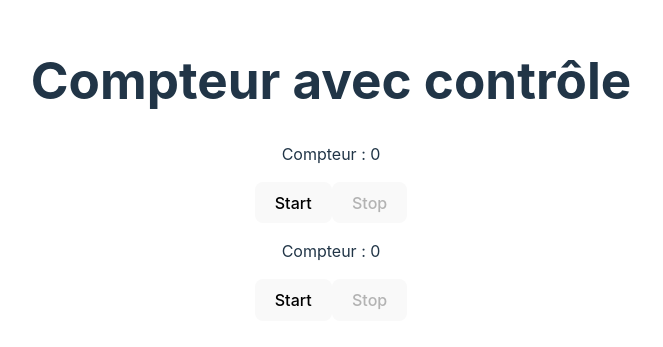
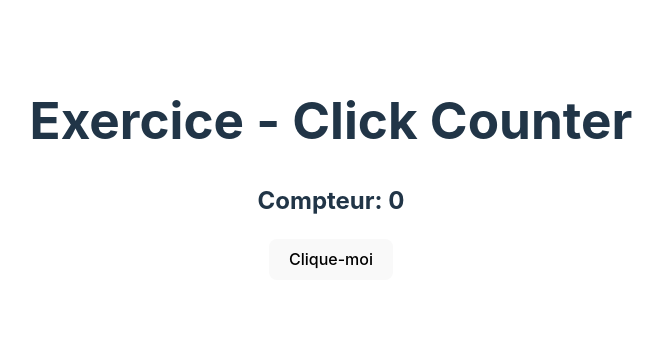
Before and after one commit to Zeikrom251/3WA-FSD-EX-React-demo, a React (Vite) app: page / in a window 1280 px wide. Shown: the part 231-578 px from the top of the page, without its empty margins (309-972 px from the left). Built offline with nearby package versions, Linux system fonts and the light colour scheme.

Commit message:
🆕 Exercice: apprendre à utiliser useEffect() avec un click counter

```diff
--- a/src/App.jsx
+++ b/src/App.jsx
@@ -1,12 +1,11 @@
 import "./App.css"
-import Counter from "./components/Counter"
+import ClickCounter from "./components/ClickCounter"
 
 function App() {
   return (
     <div>
-      <h1>Compteur avec contrôle</h1>
-      <Counter increment={1} />
-      <Counter increment={2} />
+      <h1>Exercice - Click Counter</h1>
+      <ClickCounter />
     </div>
   )
 }
--- /dev/null
+++ b/src/components/ClickCounter.jsx
@@ -0,0 +1,26 @@
+import { useEffect } from "react"
+import { useState } from "react"
+
+const ClickCounter = () => {
+  const [count, setCount] = useState(0)
+
+  useEffect(() => {
+    console.log("Le composant Clickcounter est monté !")
+    return () => console.log("Le composant ClickCounter est démonté !")
+  }, [])
+
+  useEffect(() => {
+    if (count === 10) {
+      alert("Vous avez cliqué 10 fois !")
+    }
+  }, [count])
+
+  return (
+    <div>
+      <h2>Compteur: {count}</h2>
+      <button onClick={() => setCount(count + 1)}>Clique-moi</button>
+    </div>
+  )
+}
+
+export default ClickCounter
--- a/src/components/Counter.jsx
+++ /dev/null
@@ -1,36 +0,0 @@
-import { useEffect } from "react"
-import { useState } from "react"
-
-const Counter = ({ increment }) => {
-  const [count, setCount] = useState(0)
-  const [isRunning, setIsRunning] = useState(false)
-
-  useEffect(() => {
-    if (!isRunning) return
-
-    const interval = setInterval(() => {
-      setCount((prevCount) => {
-        if (prevCount + increment >= 20) {
-          setIsRunning(false)
-          return 20
-        }
-        return prevCount + increment
-      })
-    }, 1000)
-    return () => clearInterval(interval)
-  }, [isRunning, increment])
-
-  return (
-    <div>
-      <p>Compteur : {count}</p>
-      <button onClick={() => setIsRunning(true)} disabled={isRunning}>
-        Start
-      </button>
-      <button onClick={() => setIsRunning(false)} disabled={!isRunning}>
-        Stop
-      </button>
-    </div>
-  )
-}
-
-export default Counter
```
